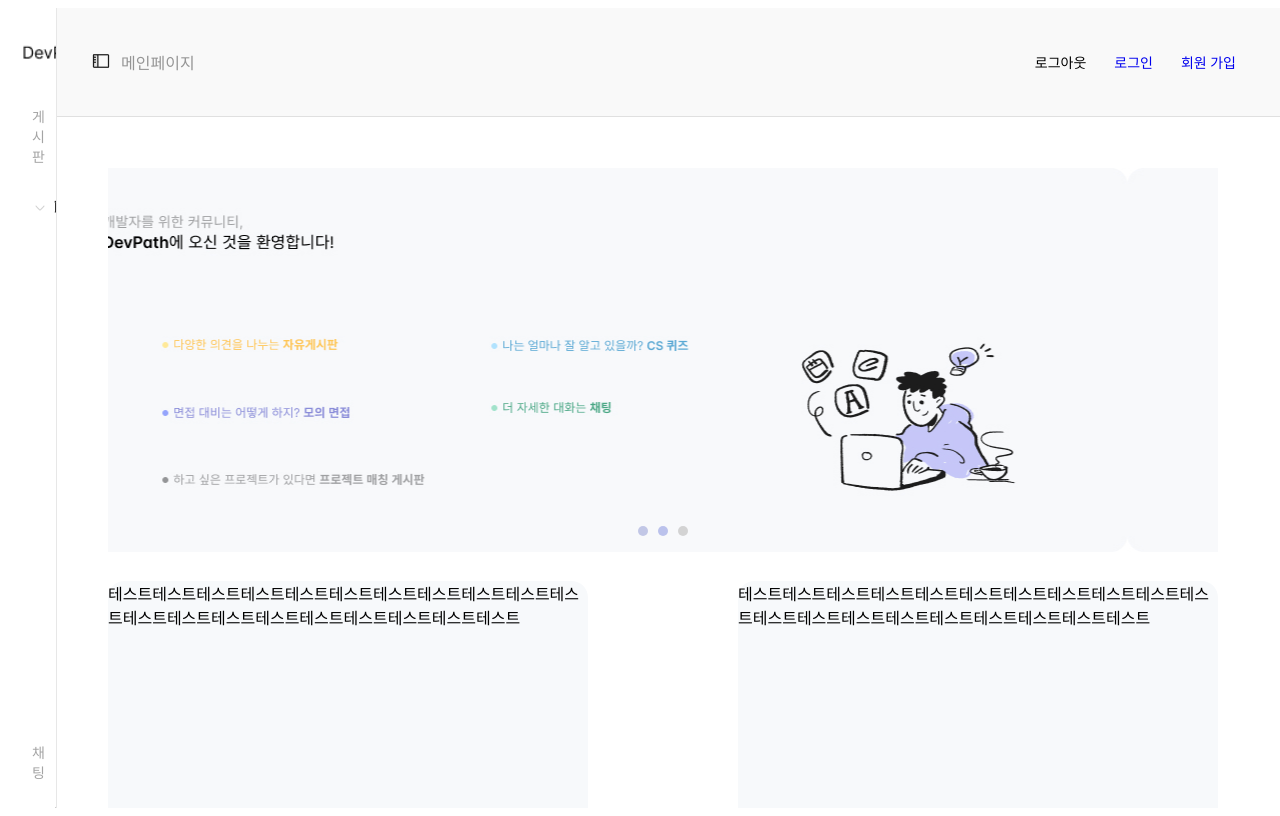
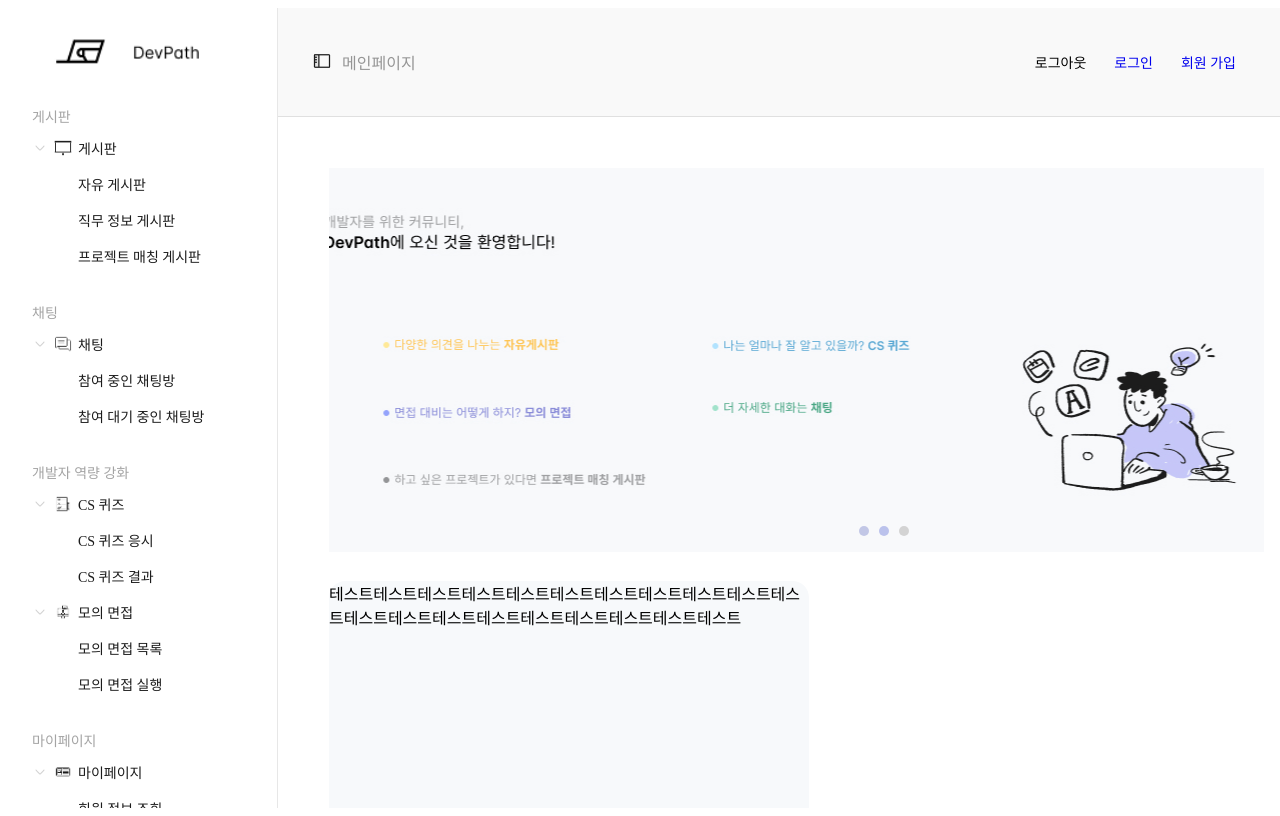
Before and after one commit to be15-FreePath-DevPath/be15-3rd-FreePath-DevPath-FE, a Vue app: page / in a window 1280 px wide. Built offline with nearby package versions, Linux system fonts and the light colour scheme.

Commit message:
[style] 사이드바 너비 고정

```diff
--- a/src/components/layout/LayoutDefault.vue
+++ b/src/components/layout/LayoutDefault.vue
@@ -1,12 +1,15 @@
   <template>
     <div class="layout-default">
+      <!-- 좌측 사이드바 섹션 -->
       <transition name="slide">
         <Sidebar v-if="showSidebar" class="sidebar" />
       </transition>
-      <div>
+
+      <!-- 우측 헤더+콘텐츠 섹션 -->
+      <div class="content-wrapper">
         <Header
             :breadcrumbItems="breadcrumbItems"
-        @navToggle="handleSidebar"/>
+            @navToggle="handleSidebar"/>
         <main class="main-content" >
           <slot/>
         </main>
@@ -17,11 +20,11 @@
 
   <script setup>
   import Sidebar from './Sidebar.vue'
-  import Header from "@/components/layout/Header.vue";
+  import Header from './Header.vue';
   import {ref} from "vue";
 
   const showSidebar = ref(true)
-  const  breadcrumbItems = ref([]);
+  const breadcrumbItems = ref([]);
 
   const handleSidebar = () => {
     showSidebar.value = !showSidebar.value
@@ -34,6 +37,15 @@
     height: 100vh;
     width: 100vw;
     background-color: #f9f9f9;
+    overflow: hidden;
+  }
+
+  /* 오른쪽 전체 (헤더 + 메인) */
+  .content-wrapper {
+    flex: 1;
+    display: flex;
+    flex-direction: column;
+    height: 100vh;
     overflow: hidden;
   }
 
```
